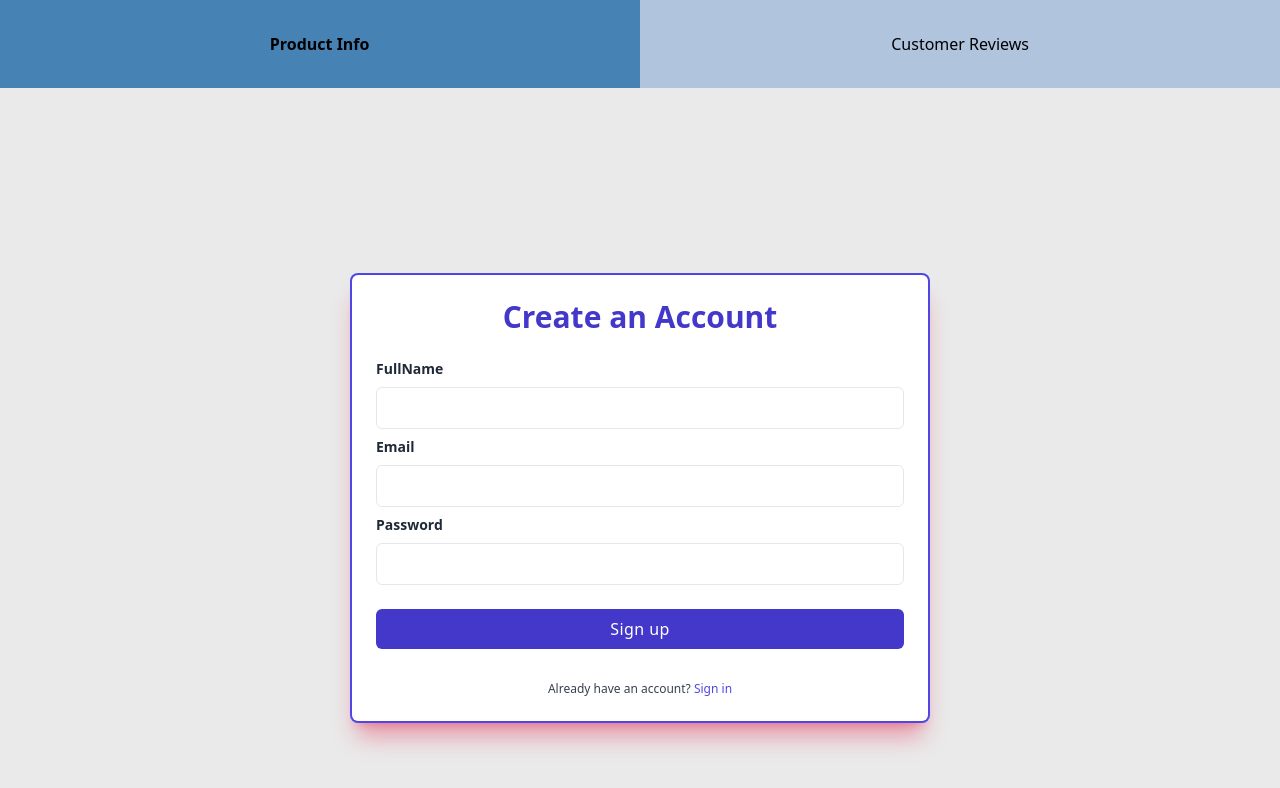
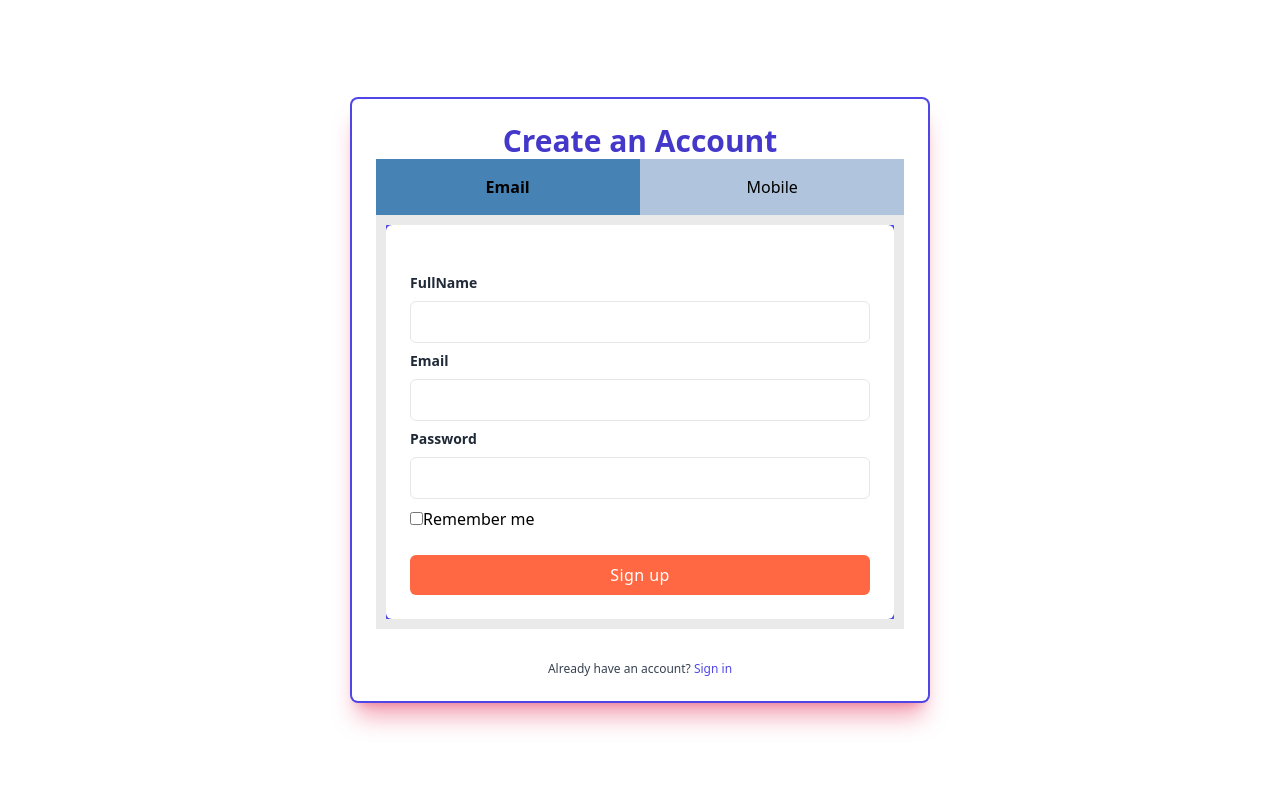
Before and after one commit to Ayagigs/stakepro-frontend, a React (Vite) app: page / in a window 1280 px wide. Shown: the top 788 px of the page. Built offline with nearby package versions, Linux system fonts and the light colour scheme.

Commit message:
Work in progress

```diff
--- a/index.html
+++ b/index.html
@@ -4,7 +4,7 @@
     <meta charset="UTF-8" />
     <link rel="icon" type="image/svg+xml" href="/vite.svg" />
     <meta name="viewport" content="width=device-width, initial-scale=1.0" />
-    <title>Vite + React</title>
+    <title>StakePro</title>
   </head>
   <body>
     <div id="root"></div>
--- a/src/App.jsx
+++ b/src/App.jsx
@@ -8,12 +8,14 @@
 
 
 // import "./App.css";
+import SignUp from "./components/SignUp";
 import Tabs from "./components/Tab";
 
 const App = () => {
   return (
     <div className="App">
-      <Tabs />
+      {/* <Tabs /> */}
+      <SignUp />
     </div>
   );
 }
--- a/src/components/EmailSignUp.jsx
+++ b/src/components/EmailSignUp.jsx
@@ -1,10 +1,8 @@
-export default function Signup()  {
+export default function EmailSignUp()  {
     return (
-        <div className="relative flex flex-col justify-center min-h-screen overflow-hidden">
+         <div className="relative flex flex-col justify-center min-h-max overflow-hidden">
             <div className="w-full p-6 m-auto bg-white rounded-md shadow-xl shadow-rose-600/40 ring-2 ring-indigo-600 lg:max-w-xl">
-                <h1 className="text-3xl font-semibold text-center text-indigo-700 no-underline normal decoration-none">
-                    Create an Account
-                </h1>
+
                 <form className="mt-6">
                     <div className="mb-2">
                         <label
@@ -43,24 +41,22 @@ export default function Signup()  {
                             className="block w-full px-4 py-2 mt-2 text-indigo-700 bg-white border rounded-md focus:border-indigo-400 focus:ring-indigo-300 focus:outline-none focus:ring focus:ring-opacity-40"
                         />
                     </div>
+
+
+                    <label>
+                        <input type="checkbox"
+                        />
+                        Remember me
+                    </label>
+
                     <div className="mt-6">
-                        <button className="w-full px-4 py-2 tracking-wide text-white transition-colors duration-200 transform bg-indigo-700 rounded-md hover:bg-indigo-600 focus:outline-none focus:bg-indigo-600">
+                        <button className="w-full px-4 py-2 tracking-wide text-white transition-colors duration-200 transform bg-[#FF6842] rounded-md hover:bg-indigo-600 focus:outline-none focus:bg-indigo-600">
                             Sign up
                         </button>
                     </div>
                 </form>
 
-                <p className="mt-8 text-xs font-light text-center text-gray-700">
-                    {" "}
-                    Already have an account?{" "}
-                    <a
-                        href="#"
-                        className="font-medium text-indigo-600 hover:underline"
-                    >
-                        Sign in
-                    </a>
-                </p>
             </div>
-        </div>
+         </div>
     );
 }
--- a/src/components/MobileSignUp.jsx
+++ b/src/components/MobileSignUp.jsx
@@ -0,0 +1,84 @@
+export default function MobileSignup()  {
+    return (
+        <div className="relative flex flex-col justify-center min-h-max overflow-hidden">
+             <div className="w-full p-6 m-auto bg-white rounded-md shadow-xl shadow-rose-600/40 ring-2 ring-indigo-600 lg:max-w-xl">
+
+                <form className="mt-6">
+                    <div className="mb-2">
+                        <label
+                            for="email"
+                            className="block text-sm font-semibold text-gray-800"
+                        >
+                            FullName
+                        </label>
+                        <input
+                            type="email"
+                            className="block w-full px-4 py-2 mt-2 text-indigo-700 bg-white border rounded-md focus:border-indigo-400 focus:ring-indigo-300 focus:outline-none focus:ring focus:ring-opacity-40"
+                        />
+                    </div>
+
+                    <div className="mb-2">
+                        <label
+                            for="countryCode"
+                            className="block text-sm font-semibold text-gray-800"
+                        >
+                            Country
+                        </label>
+                        <input
+                            type="email"
+                            className="block w-full px-4 py-2 mt-2 text-indigo-700 bg-white border rounded-md focus:border-indigo-400 focus:ring-indigo-300 focus:outline-none focus:ring focus:ring-opacity-40"
+                        />
+                    </div>
+
+                    <div className="mb-2">
+                        <label
+                            for="phone"
+                            className="block text-sm font-semibold text-gray-800"
+                        >
+                            Number
+                        </label>
+                        <input
+                            type="phone"
+                            className="block w-full px-4 py-2 mt-2 text-indigo-700 bg-white border rounded-md focus:border-indigo-400 focus:ring-indigo-300 focus:outline-none focus:ring focus:ring-opacity-40"
+                        />
+                    </div>
+
+                    <div className="mb-2">
+                        <label
+                            for="password"
+                            className="block text-sm font-semibold text-gray-800"
+                        >
+                            Password
+                        </label>
+                        <input
+                            type="password"
+                            className="block w-full px-4 py-2 mt-2 text-indigo-700 bg-white border rounded-md focus:border-indigo-400 focus:ring-indigo-300 focus:outline-none focus:ring focus:ring-opacity-40"
+                        />
+                    </div>
+
+
+
+
+
+
+
+
+      <label>
+        <input type="checkbox"
+        />
+        Remember me
+       </label>
+
+
+
+                    <div className="mt-6">
+                        <button className="w-full px-4 py-2 tracking-wide text-white transition-colors duration-200 transform bg-[#FF6842] rounded-md hover:bg-indigo-600 focus:outline-none focus:bg-indigo-600">
+                            Sign up
+                        </button>
+                    </div>
+                </form>
+
+            </div>
+        </div>
+    );
+}
--- /dev/null
+++ b/src/components/SignUp.jsx
@@ -0,0 +1,26 @@
+import Tabs from "./Tab";
+
+export default function SignUp()  {
+    return (
+        <div className="relative flex flex-col justify-center min-h-screen overflow-hidden">
+            <div className="w-full p-6 m-auto bg-white rounded-md shadow-xl shadow-rose-600/40 ring-2 ring-indigo-600 lg:max-w-xl">
+                <h1 className="text-3xl font-semibold text-center text-indigo-700 no-underline normal decoration-none">
+                    Create an Account
+                </h1>
+
+                <Tabs />
+
+                <p className="mt-8 text-xs font-light text-center text-gray-700">
+                    {" "}
+                    Already have an account?{" "}
+                    <a
+                        href="#"
+                        className="font-medium text-indigo-600 hover:underline"
+                    >
+                        Sign in
+                    </a>
+                </p>
+            </div>
+        </div>
+    );
+}
--- a/src/components/Tab.jsx
+++ b/src/components/Tab.jsx
@@ -1,6 +1,8 @@
 import React, { useState } from "react";
 import "../components/tabs.css";
+import EmailSignUp from "./EmailSignUp";
 import Signup from "./EmailSignUp";
+import MobileSignup from "./MobileSignUp";
 
 const Tabs = () => {
   const [activeIndex, setActiveIndex] = useState(1);
@@ -13,13 +15,13 @@ const Tabs = () => {
           className={`tab ${checkActive(1, "active")}`}
           onClick={() => handleClick(1)}
         >
-          Product Info
+          Email
         </button>
         <button
           className={`tab ${checkActive(2, "active")}`}
           onClick={() => handleClick(2)}
         >
-          Customer Reviews
+          Mobile
         </button>
         {/* <button
           className={`tab ${checkActive(3, "active")}`}
@@ -31,10 +33,12 @@ const Tabs = () => {
       <div className="panels">
         <div className={`panel ${checkActive(1, "active")}`}>
           {/* <p>Lorem ipsum dolor sit amet, consectetur adipiscing elit. Aenean erat ligula, feugiat at felis vitae, porttitor lacinia quam.</p> */}
-          <Signup />
+          {/* <EmailSignUp /> */}
+          <EmailSignUp />
         </div>
         <div className={`panel ${checkActive(2, "active")}`}>
-          <p>Nulla lobortis quis massa quis lobortis. Nullam porta semper lorem, vel efficitur augue rutrum quis. Suspendisse potenti.</p>
+          {/* <p>Nulla lobortis quis massa quis lobortis. Nullam porta semper lorem, vel efficitur augue rutrum quis. Suspendisse potenti.</p> */}
+          <MobileSignup />
         </div>
         {/* <div className={`panel ${checkActive(3, "active")}`}>
           <p>Cras porta consectetur dolor porttitor fringilla. Cras vitae urna ac erat fermentum egestas. Donec egestas cursus scelerisque.</p>
--- a/src/components/tabs.css
+++ b/src/components/tabs.css
@@ -6,7 +6,8 @@
     align-items: center;
     width: 100%;
     background: lightsteelblue;
-    padding: 2em 0;
+    /* padding: 2em 0;   */
+    padding: 1em 0;
     border: none;
   }
   .tab:not(:last-child) {
```
